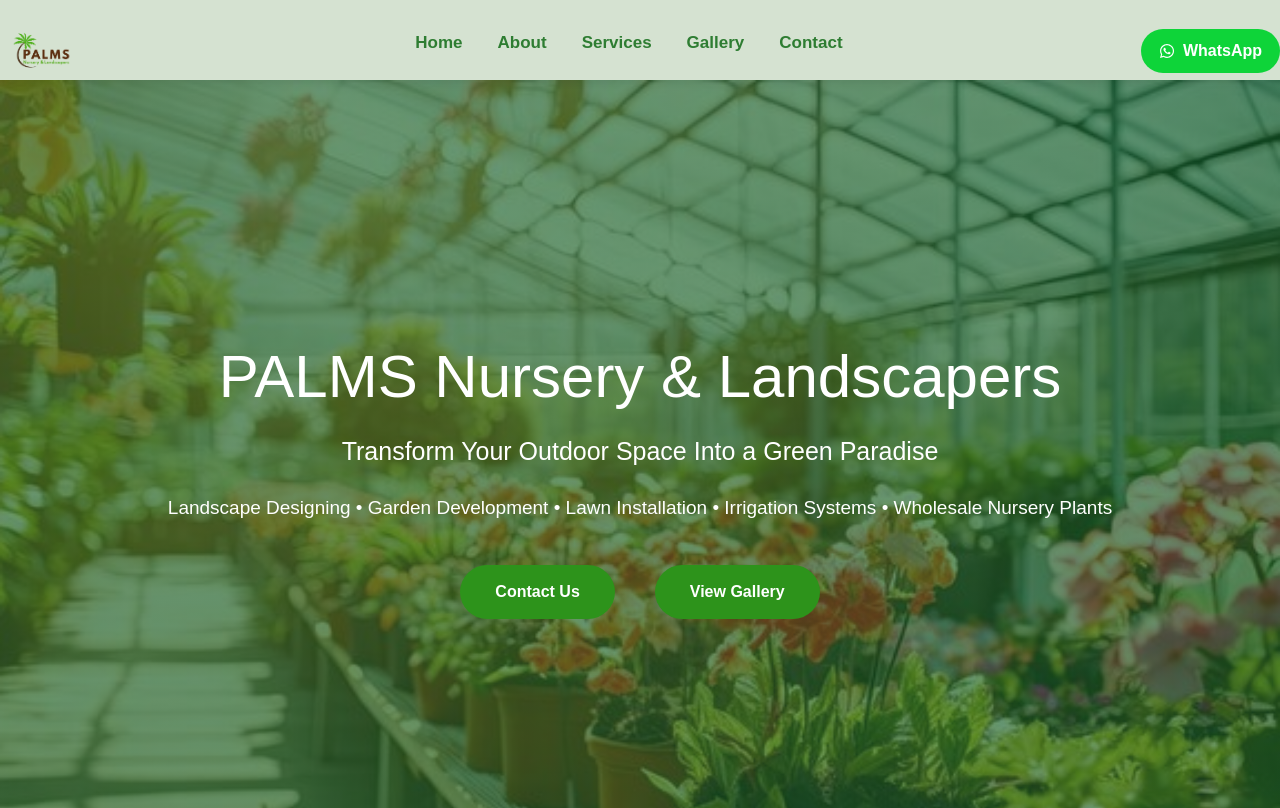
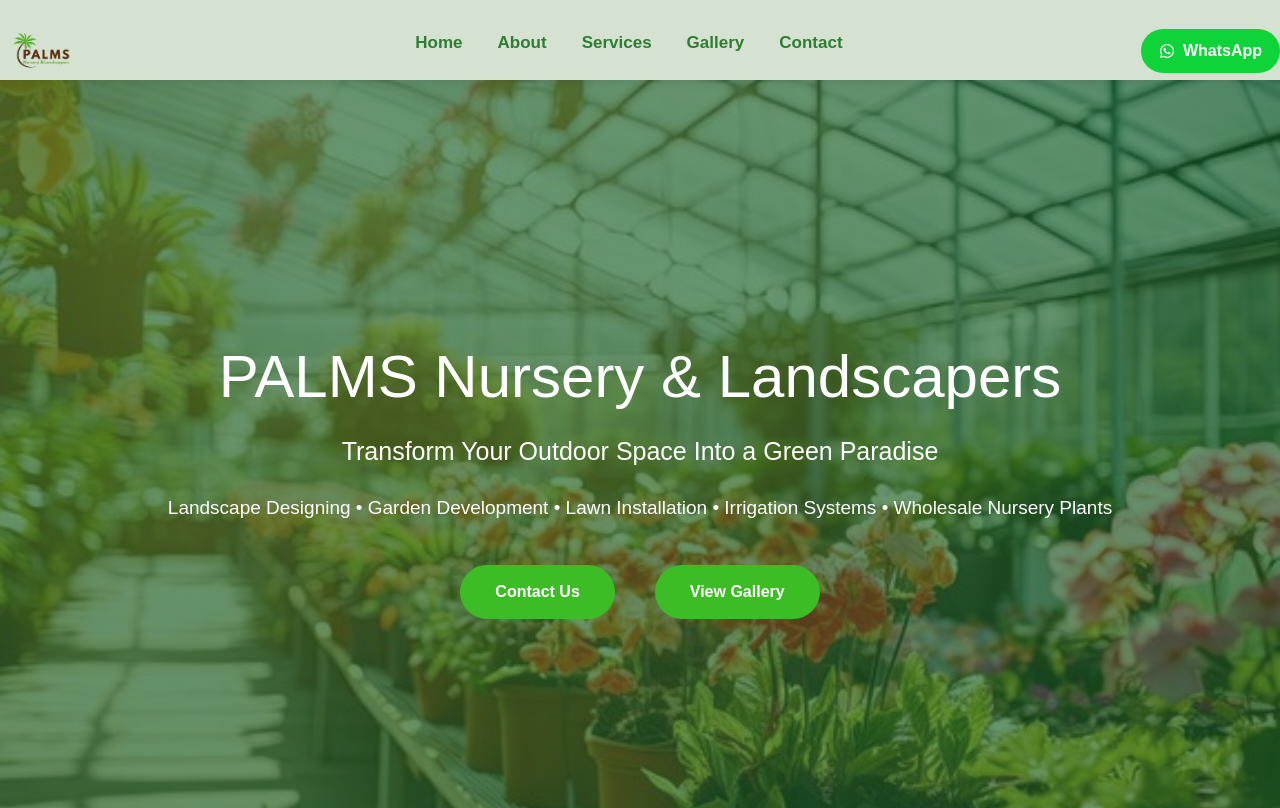
Before and after one commit to Jaaeehiray/palms-nursery, a React (Vite) app in the folder palms-frontend/: page / in a window 1280 px wide. Shown: the top 808 px of the page. Built offline with nearby package versions, Linux system fonts and the light colour scheme.

Commit message:
some font changes

```diff
--- a/palms-frontend/src/components/Gallery.css
+++ b/palms-frontend/src/components/Gallery.css
@@ -67,7 +67,7 @@
     }
 
     .gallery h4{
-        font-size:18px;
+        font-size:21px;
          font-weight:500;
 
     }
--- a/palms-frontend/src/components/Hero.css
+++ b/palms-frontend/src/components/Hero.css
@@ -59,11 +59,11 @@
 
 /* Default Colors */
 .btn-green{
-  background:#2d931b;
+  background:#3cbd25;
 }
 
 .btn-brown{
-  background:#2d931b;
+  background:#3cbd25;
 }
 
 /* Hover Effect */
```
